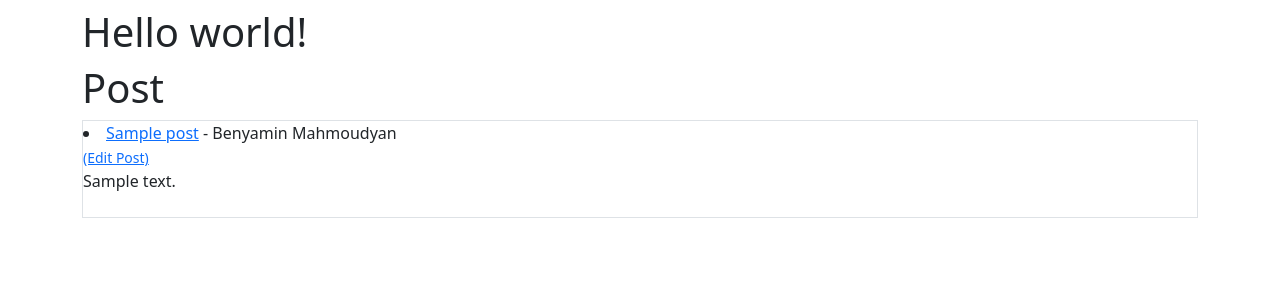
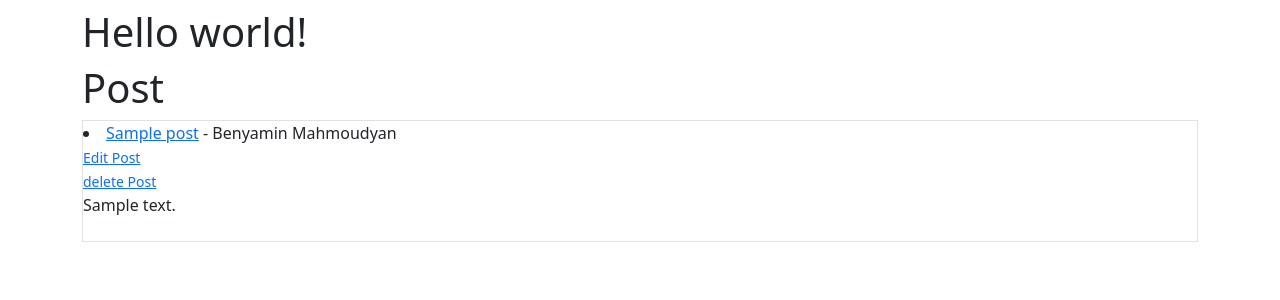
Before and after one commit to bny1485/django-blog, a Django app: page / in a window 1280 px wide. Shown: the part 56-356 px from the top of the page. Run offline with Django 3.2, Linux system fonts and the light colour scheme; data comes from the database, SQL or seed files in the repository; both versions use the stored data as it was after the commit; tables that the repository leaves empty hold one stand-in row (values such as "Sample post").

Commit message:
delete post

```diff
--- a/ablog/theblog/templates/article_details.html
+++ b/ablog/theblog/templates/article_details.html
@@ -13,7 +13,9 @@
         {{ post.body }}
     </li>
     <a href="{% url 'update-post' post.pk %}"><small>(Edit Post)</small></a><br>
+    <a href="{% url 'delete-post' post.pk %}"><small>(delete Post)</small></a><br>
     <br>
+
 
 </ul>
 <a type="button" class="btn btn-secondary" href="{% url 'home' %}">back</a>
--- a/ablog/theblog/templates/home.html
+++ b/ablog/theblog/templates/home.html
@@ -7,7 +7,8 @@
 {% for post in object_list %}
 <div class="border mt-1">
     <li><a href="{% url 'article-detail' post.pk %}">{{ post.title }}</a> - {{ post.author.get_full_name }}<br>
-        <a href="{% url 'update-post' post.pk %}"><small>(Edit Post)</small></a><br>
+        <a href="{% url 'update-post' post.pk %}"><small>Edit Post</small></a><br>
+        <a href="{% url 'delete-post' post.pk %}"><small>delete Post</small></a><br>
         {{ post.body }}
     </li>
     <br>
--- a/ablog/theblog/urls.py
+++ b/ablog/theblog/urls.py
@@ -1,6 +1,6 @@
 from django.urls import path, include
 # from . import views
-from .views import HomeView, ArticleDetailView, AddPostView, UpdatePostView
+from .views import HomeView, ArticleDetailView, AddPostView, UpdatePostView, DeletePostView
 
 urlpatterns = [
     # path('', views.home, name='home'),
@@ -8,4 +8,5 @@ urlpatterns = [
     path('article/<int:pk>', ArticleDetailView.as_view(), name='article-detail'),
     path('add_post/', AddPostView.as_view(), name='add_post'),
     path('article/edit/<int:pk>', UpdatePostView.as_view(), name="update-post"),
+    path('article/<int:pk>/remove', DeletePostView.as_view(), name="delete-post"),
 ]
--- a/ablog/theblog/views.py
+++ b/ablog/theblog/views.py
@@ -1,7 +1,8 @@
 from django.shortcuts import render
-from django.views.generic import ListView, DetailView, CreateView, UpdateView
+from django.views.generic import ListView, DetailView, CreateView, UpdateView, DeleteView
 from .models import Post
 from .forms import PostForm, EditForm
+from django.urls import reverse_lazy
 
 
 # def home(request):
@@ -10,6 +11,7 @@ from .forms import PostForm, EditForm
 class HomeView(ListView):
     model = Post
     template_name = 'home.html'
+    ordering = ['id']
 
 
 class ArticleDetailView(DetailView):
@@ -30,3 +32,9 @@ class UpdatePostView(UpdateView):
     form_class = EditForm
     template_name = 'update_post.html'
     # fields = ['title', 'title_tag', 'body']
+
+
+class DeletePostView(DeleteView):
+    model = Post
+    template_name = 'delete_post.html'
+    success_url = reverse_lazy('home')
```
Also changed, not shown: ablog/theblog/templates/delete_post.html (added, +17 -0 lines), ablog/db.sqlite3.
